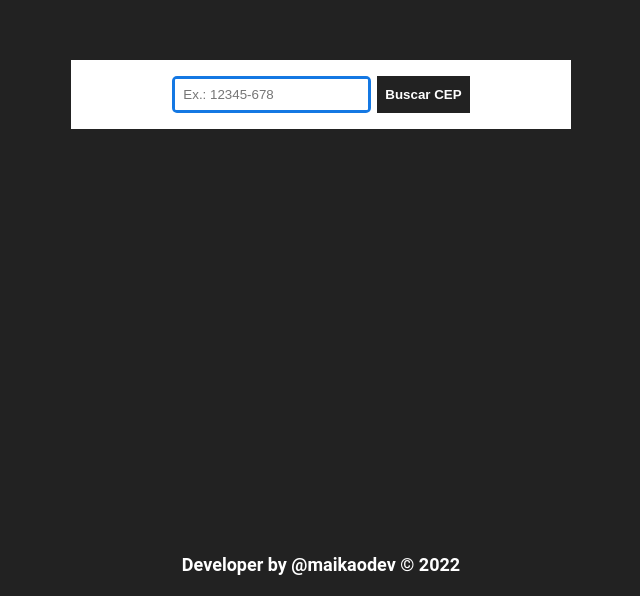
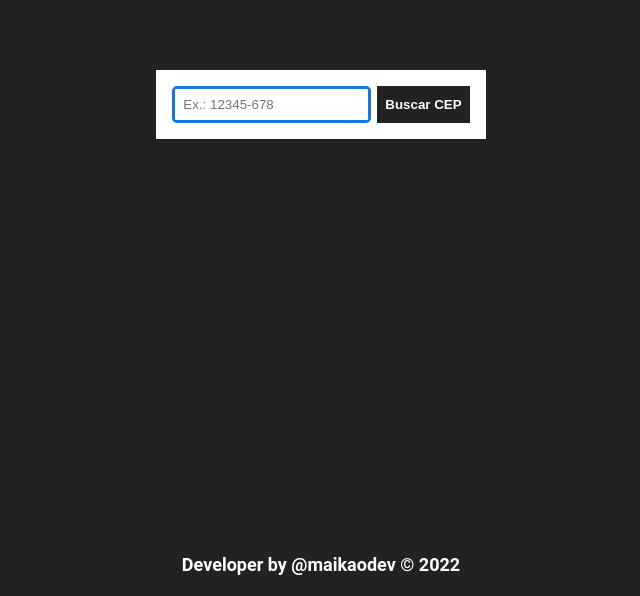
Before and after one commit to maikaodev/zipcode, a Next.js app: page / in a window 1280 px wide. Shown: the part 204-800 px from the top of the page, without its empty margins (319-959 px from the left). Built offline with nearby package versions, Linux system fonts and the light colour scheme.

Commit message:
Added alert to show any error

```diff
--- /dev/null
+++ b/components/Alerts/index.tsx
@@ -0,0 +1,9 @@
+import styles from "../../styles/Alerts.module.css";
+
+export const Alerts = ({ Title }: { Title: string }) => {
+  return (
+    <div className={styles.container}>
+      <h1 className={styles.title}>{Title}</h1>
+    </div>
+  );
+};
--- a/components/index.tsx
+++ b/components/index.tsx
@@ -1 +1,2 @@
 export * from "./Container";
+export * from "./Alerts";
--- a/pages/index.tsx
+++ b/pages/index.tsx
@@ -4,6 +4,9 @@ import Head from "next/head";
 
 // Import - CSS
 import styles from "../styles/Home.module.css";
+
+// Component
+import { Alerts } from "../components";
 
 export default function Home() {
   // Hooks
@@ -38,8 +41,8 @@ export default function Home() {
     }
 
     const response = await fetch(
-      `https://encontreseuendereco.netlify.app/api/zipcode/${zipcode}`
-      // `http://localhost:3000/api/zipcode/${zipcode}`
+      // `https://encontreseuendereco.netlify.app/api/zipcode/${zipcode}`
+      `http://localhost:3000/api/zipcode/${zipcode}`
     );
 
     const data = await response.json();
@@ -64,6 +67,7 @@ export default function Home() {
 
   return (
     <>
+      {/* Head */}
       <Head>
         <title>Zipcode | Localizar endereço</title>
         <meta
@@ -74,8 +78,9 @@ export default function Home() {
         <meta name="viewport" content="initial-scale=1.0, width=device-width" />
         <link rel="shortcut icon" href="/favicon.ico" />
       </Head>
+      {/* Head */}
       <section className={styles.content}>
-        {messageModal ? <h1>{messageModal}</h1> : null}
+        {messageModal && <Alerts Title={messageModal} />}
         <form onSubmit={handleSubmit} className={styles.form}>
           <input
             ref={input}
@@ -83,10 +88,11 @@ export default function Home() {
             id="zipcode"
             name="zipcode"
             placeholder="Ex.: 12345-678"
+            autoFocus
           />
           <button type="submit">Buscar CEP</button>
         </form>
-        <div>
+        <div className={styles.list}>
           {/* Its true? Show the data */}
 
           {dataAddress.map((data) => {
--- /dev/null
+++ b/styles/Alerts.module.css
@@ -0,0 +1,18 @@
+.container {
+  width: 300px;
+
+  background-color: #222;
+
+  padding: 8px;
+
+  border: 2px solid #fff;
+  border-radius: 6px;
+
+  text-align: center;
+
+  position: absolute;
+  top: 70px;
+}
+.title {
+  color: #fff;
+}
--- a/styles/Container.module.css
+++ b/styles/Container.module.css
@@ -1,13 +1,11 @@
 .container {
   height: 100vh;
-}
-.container,
-.container main {
   display: flex;
   flex-direction: column;
   justify-content: center;
   align-items: center;
 }
+
 .container main {
   height: 90vh;
 }
--- a/styles/Home.module.css
+++ b/styles/Home.module.css
@@ -1,7 +1,16 @@
 .content {
-  height: 30vh;
+  height: 100%;
   width: 100vw;
+
+  display: flex;
+  flex-direction: column;
+  justify-content: center;
+  align-items: center;
 }
+.list {
+  height: 130px;
+}
+
 .form,
 .list_response {
   background-color: #ffffff;
@@ -46,7 +55,7 @@
   background-color: #ffffff;
   color: #222;
 
-  padding-left: 15px;
+  padding-left: 16px;
 
   list-style: none;
 
```
Also changed, not shown: 1 other file (tests, documents, lock files or other folders).
